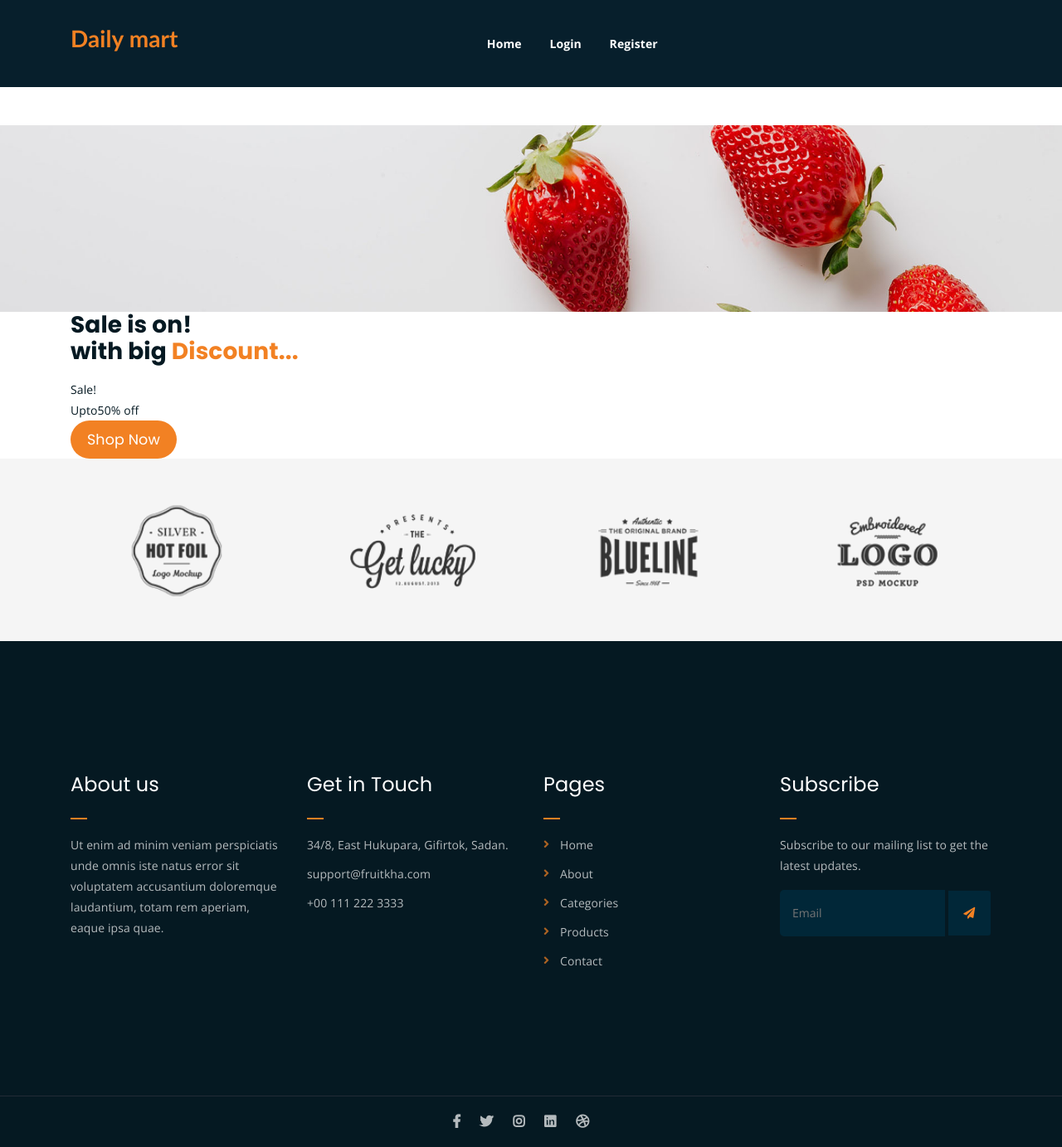
After one commit to Calvin-philip/dailymart, a Django app: template UserApp/templates/demo.html in a window 1280 px wide. The commit adds this page. Shown: the whole page at 83% size. Run offline with Django 3.2, Linux system fonts and the light colour scheme; the template is opened without the code that fills it, so the values that code supplies are empty; some libraries are stand-ins or nearby versions.

Commit message:
new demo.html page

```diff
--- /dev/null
+++ b/UserApp/templates/demo.html
@@ -0,0 +1,11 @@
+{% extends 'userindex.html' %}
+{% block contents %}
+<br><br><br><br><br><br>
+<section class="shop-banner"></section>
+    <div class="container">
+        <h3>Sale is on! <br> with big <span class="orange-text">Discount...</span></h3>
+        <div class="sale-percent"><span>Sale! <br> Upto</span>50% <span>off</span></div>
+        <a href="shop.html" class="cart-btn btn-lg">Shop Now</a>
+    </div>
+</section>
+{% endblock %}
--- a/UserApp/templates/userindex.html
+++ b/UserApp/templates/userindex.html
@@ -68,6 +68,7 @@
 								<li ><a href="{% url 'products' %}">Products</a></li>
 								<li ><a href="{% url 'contact' %}">Contact</a></li>
 								<li ><a href="{% url 'logout' %}">Logout</a></li>
+								<li ><a href="{% url 'demo' %}">demo</a></li>
 								<div class="header-icons">
 									<a class="shopping-cart" href="{% url 'cart' %}"><i class="fas fa-shopping-cart"></i></a>
 									<a class="mobile-hide search-bar-icon" href="#"><i class="fas fa-search"></i></a>
--- a/UserApp/urls.py
+++ b/UserApp/urls.py
@@ -24,6 +24,7 @@
     path('removepro/<int:id>',views.removepro,name = 'removepro'),
     path('viewcatpro/<str:category>',views.viewcatpro,name = 'viewcatpro'),
     path('updateprofile',views.updateprofile,name = 'updateprofile'),
+    path('demo',views.demo,name = 'demo'),
 
 
 
--- a/UserApp/views.py
+++ b/UserApp/views.py
@@ -129,3 +129,6 @@
             place = request.POST.get('place')
             Register.objects.filter(id = user_id).update(name = name,email = email,phone = phone,place = place)
             return redirect('profile')
+
+def demo(request):
+    return render(request,'demo.html')
```
Also changed, not shown: db.sqlite3.
